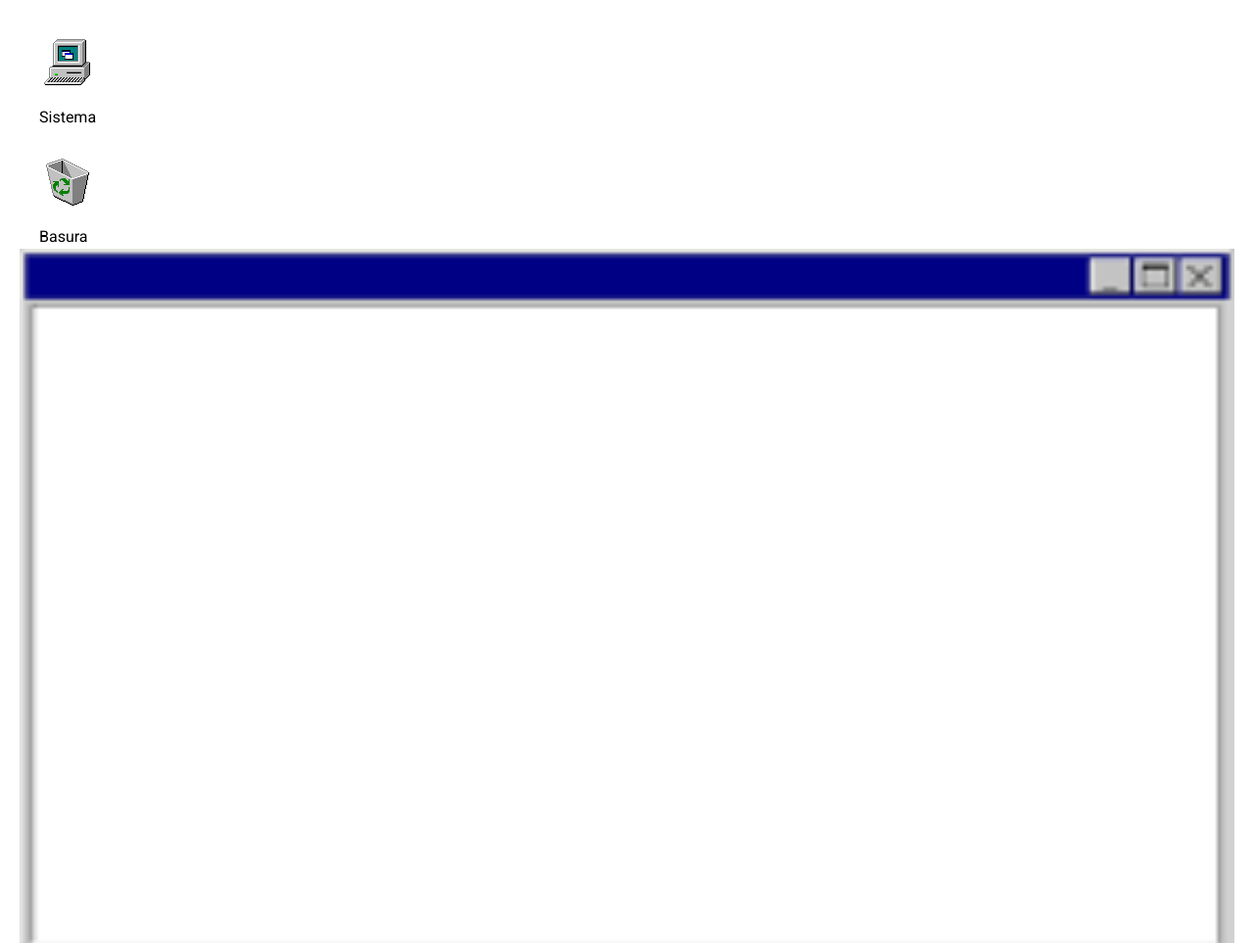
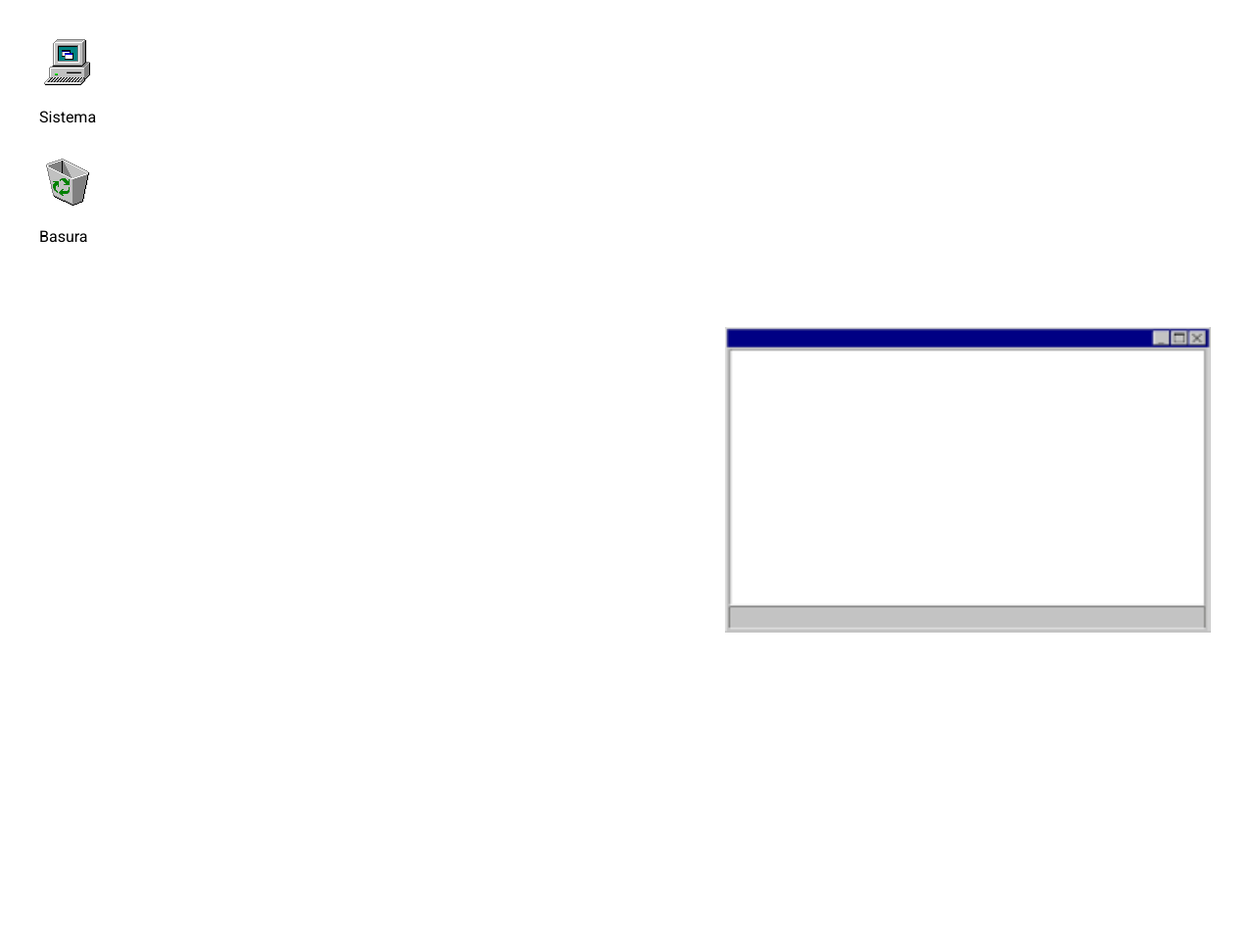
Before and after one commit to spkide/retro-windows, a website built with Parcel: page my-project/src/index.html in a window 1280 px wide. Shown: the top 963 px of the page at 98% size. After the commit the page ends 800 px from the top, so only its background shows below. Built offline with nearby package versions, Linux system fonts and the light colour scheme; files whose address does not match are found by name.

Commit message:
version.2.2.3

```diff
--- a/my-project/src/scss/styles.scss
+++ b/my-project/src/scss/styles.scss
@@ -41,6 +41,8 @@ body{
     display: flex;
     align-items: center;
     justify-content: center;
-    width: 100%;
-    height: 100%;
+    margin-top: 10vh;
+    margin-left: 90vh;
+    width: 40%;
+    height: 40%;
 }
```
Also changed, not shown: 2 other files.
